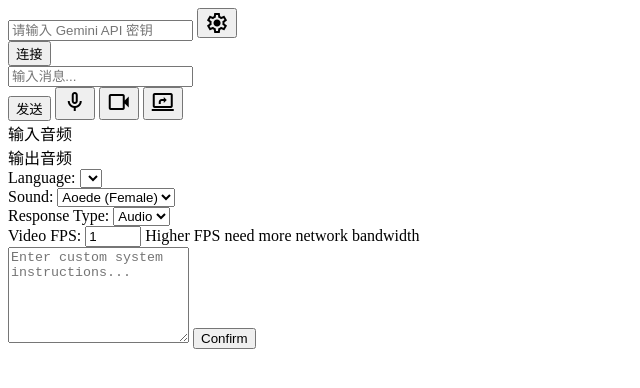
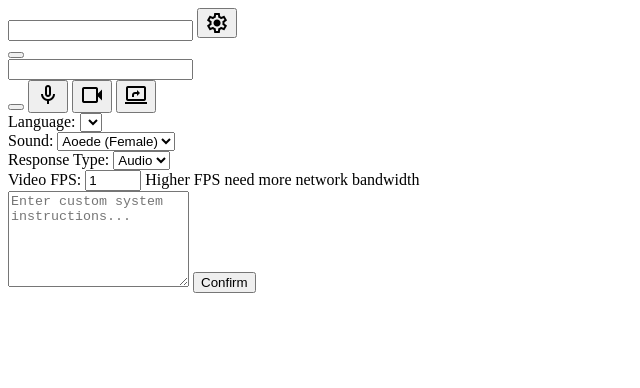
Before and after one commit to yagev5/gemini-playground, a website with bundled scripts: page src/static/index.html in a window 1280 px wide. Shown: the whole page, without its empty margins (0-640 px from the left). Built offline with nearby package versions, Linux system fonts and the light colour scheme.

Commit message:
feat: Add Chinese language support and set as default

```diff
--- a/src/static/index.html
+++ b/src/static/index.html
@@ -17,19 +17,19 @@
     <div id="app">
         <header class="top-bar">
             <div class="api-key-container">
-                <input type="password" id="api-key" placeholder="请输入 Gemini API 密钥" data-lang="apiKeyPlaceholder" />
+                <input type="password" id="api-key" placeholder="" data-lang="apiKeyPlaceholder" />
                 <button id="config-toggle" class="material-symbols-outlined">settings</button>
             </div>
-            <button id="connect-button" data-lang="connectButton">连接</button>
+            <button id="connect-button" data-lang="connectButton"></button>
         </header>
 
         <main id="logs-container"></main>
 
         <footer class="bottom-bar">
             <div class="message-bar">
-                <input type="text" id="message-input" placeholder="输入消息..." data-lang="messageInputPlaceholder">
+                <input type="text" id="message-input" placeholder="" data-lang="messageInputPlaceholder">
                 <div class="actions">
-                    <button id="send-button" data-lang="sendButton">发送</button>
+                    <button id="send-button" data-lang="sendButton"></button>
                     <button id="mic-button">
                         <span id="mic-icon" class="material-symbols-outlined">mic</span>
                     </button>
@@ -43,11 +43,11 @@
             </div>
             <div class="audio-visualizers">
                 <div class="visualizer-container">
-                    <label data-lang="inputAudioLabel">输入音频</label>
+                    <label data-lang="inputAudioLabel"></label>
                     <div id="input-audio-visualizer"></div>
                 </div>
                 <div class="visualizer-container">
-                    <label data-lang="outputAudioLabel">输出音频</label>
+                    <label data-lang="outputAudioLabel"></label>
                     <div id="audio-visualizer"></div>
                 </div>
             </div>
--- a/src/static/js/main.js
+++ b/src/static/js/main.js
@@ -63,6 +63,8 @@ languages.forEach(lang => {
 
 if (savedLanguage) {
     languageSelect.value = savedLanguage;
+} else {
+    languageSelect.value = 'cmn-CN';
 }
 
 // Set initial language
```
